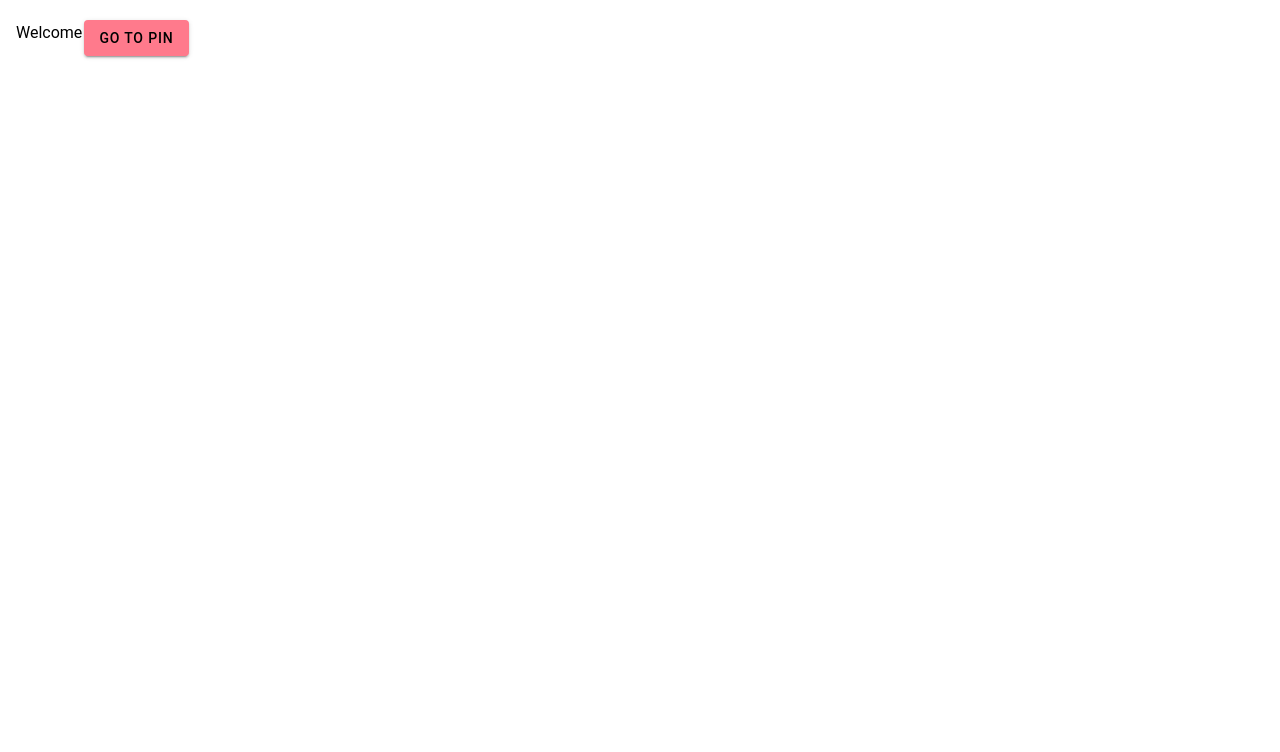
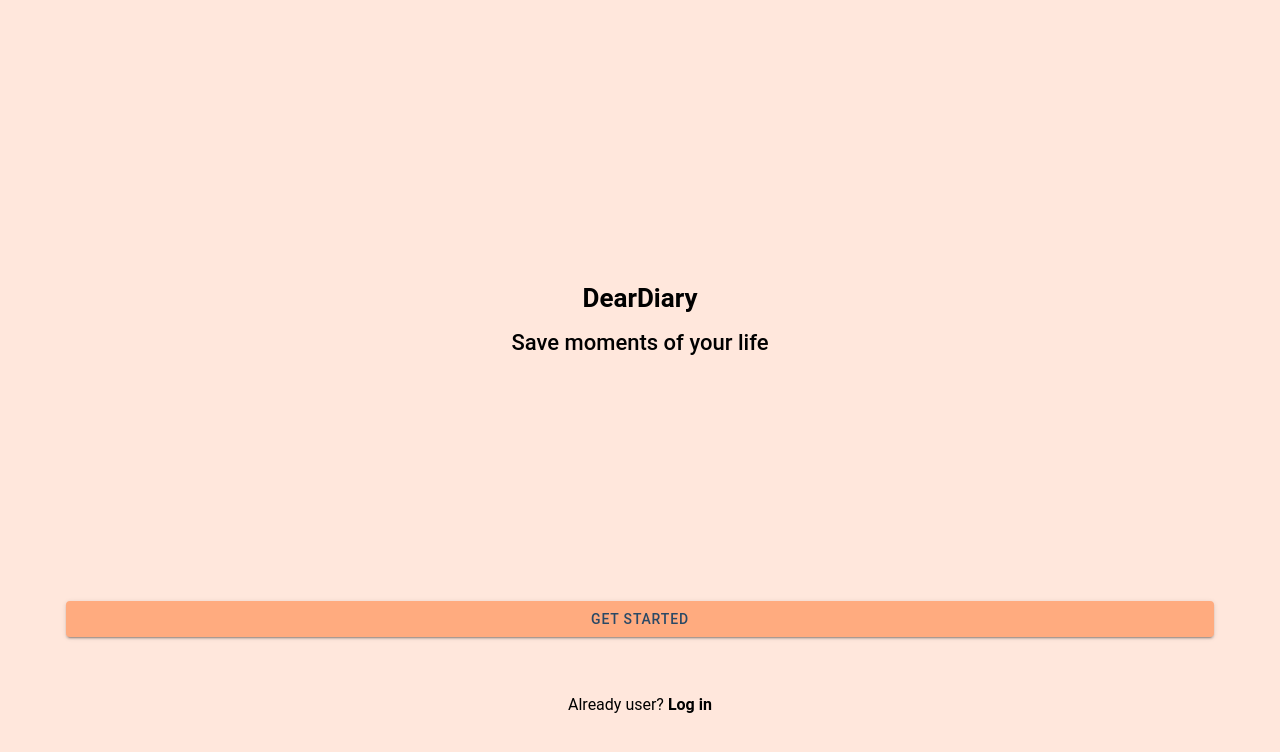
Before and after one commit to tommaso-caputi/journaling-app, a React (Vite) app in the folder dear-diary/: page /mainlog in a window 1280 px wide. Shown: the top 752 px of the page. Built offline with nearby package versions, Linux system fonts and the light colour scheme.

Commit message:
set global css vars and css of first page

```diff
--- a/dear-diary/src/pages/Pin.tsx
+++ b/dear-diary/src/pages/Pin.tsx
@@ -6,7 +6,7 @@ const Pin: React.FC = () => {
             <IonHeader>
                 <IonToolbar>
                     <IonButtons slot="start">
-                        <IonBackButton defaultHref="/mainlog"></IonBackButton>
+                        <IonBackButton text="" defaultHref="/mainlog"></IonBackButton>
                     </IonButtons>
                     <IonTitle>Pin</IonTitle>
                 </IonToolbar>
--- /dev/null
+++ b/dear-diary/src/pages/Welcome.css
@@ -0,0 +1,28 @@
+.container {
+    display: flex;
+    text-align: center;
+    flex-direction: column;
+    justify-content: space-around;
+    height: 100%;
+    margin: 5%;
+}
+
+.container2 {
+    display: flex;
+    text-align: center;
+    flex-direction: column;
+    justify-content: space-between;
+}
+
+
+.margin {
+    margin-bottom: 5%;
+}
+
+.margin2 {
+    margin-bottom: 20%;
+}
+
+.bold {
+    font-weight: bold;
+}
--- a/dear-diary/src/pages/Welcome.tsx
+++ b/dear-diary/src/pages/Welcome.tsx
@@ -1,15 +1,31 @@
-import { IonButton, IonContent, IonHeader, IonNavLink, IonPage, IonTitle, IonToolbar } from '@ionic/react';
+import { IonButton, IonContent, IonHeader, IonNavLink, IonPage, IonText, IonTitle, IonToolbar } from '@ionic/react';
 import Pin from './Pin';
+import './Welcome.css';
 
 const Welcome: React.FC = () => {
   return (
     <IonPage>
-      <IonContent class="ion-padding">
-        Welcome
-        <IonNavLink routerDirection="forward" component={() => <Pin />}>
-          <IonButton>go to pin</IonButton>
-        </IonNavLink>
-      </IonContent>
+      <div className='container'>
+        <div></div>
+        <div></div>
+        <div></div>
+        <div></div>
+        <div className='container2'>
+          <div className='margin2'>
+            <h1 className='bold'>DearDiary</h1>
+            <h3>Save moments of your life</h3>
+          </div>
+          <IonButton className='margin'>
+            Get started
+          </IonButton>
+          <IonNavLink routerDirection="forward" component={() => <Pin />}>
+            <IonText>
+              Already user? <IonText className='bold'>Log in</IonText>
+            </IonText>
+          </IonNavLink>
+        </div>
+      </div>
+
     </IonPage>
   );
 };
--- a/dear-diary/src/theme/variables.css
+++ b/dear-diary/src/theme/variables.css
@@ -1,242 +1,32 @@
-/* Ionic Variables and Theming. For more info, please see:
-http://ionicframework.com/docs/theming/ */
+:root {
+  --text-color: #000000;
+  --background-color: #ffe7dc;
+  --primary-color: #ffab7f;
+  --primary-color-shade: #f79c6b;
+  --secondary-color: #2a4966;
 
-/** Ionic CSS Variables **/
-:root {
-  /** primary **/
-  --ion-color-primary: #ff7a8c;
-  --ion-color-primary-rgb: 255, 122, 140;
-  --ion-color-primary-contrast: #000000;
-  --ion-color-primary-contrast-rgb: 0, 0, 0;
-  --ion-color-primary-shade: #e06b7b;
-  --ion-color-primary-tint: #ff8798;
+  /* --ion-font-family: "Verdana"; */
 
-  /** secondary **/
-  --ion-color-secondary: #3dc2ff;
-  --ion-color-secondary-rgb: 61, 194, 255;
-  --ion-color-secondary-contrast: #ffffff;
-  --ion-color-secondary-contrast-rgb: 255, 255, 255;
-  --ion-color-secondary-shade: #36abe0;
-  --ion-color-secondary-tint: #50c8ff;
+  --ion-color-primary: var(--primary-color);
+  --ion-color-primary-shade: var(--primary-color-shade);
 
-  /** tertiary **/
-  --ion-color-tertiary: #5260ff;
-  --ion-color-tertiary-rgb: 82, 96, 255;
-  --ion-color-tertiary-contrast: #ffffff;
-  --ion-color-tertiary-contrast-rgb: 255, 255, 255;
-  --ion-color-tertiary-shade: #4854e0;
-  --ion-color-tertiary-tint: #6370ff;
+  color: var(--text-color);
+  --ion-text-color: var(--text-color);
 
-  /** success **/
-  --ion-color-success: #2dd36f;
-  --ion-color-success-rgb: 45, 211, 111;
-  --ion-color-success-contrast: #ffffff;
-  --ion-color-success-contrast-rgb: 255, 255, 255;
-  --ion-color-success-shade: #28ba62;
-  --ion-color-success-tint: #42d77d;
-
-  /** warning **/
-  --ion-color-warning: #ffc409;
-  --ion-color-warning-rgb: 255, 196, 9;
-  --ion-color-warning-contrast: #000000;
-  --ion-color-warning-contrast-rgb: 0, 0, 0;
-  --ion-color-warning-shade: #e0ac08;
-  --ion-color-warning-tint: #ffca22;
-
-  /** danger **/
-  --ion-color-danger: #eb445a;
-  --ion-color-danger-rgb: 235, 68, 90;
-  --ion-color-danger-contrast: #ffffff;
-  --ion-color-danger-contrast-rgb: 255, 255, 255;
-  --ion-color-danger-shade: #cf3c4f;
-  --ion-color-danger-tint: #ed576b;
-
-  /** dark **/
-  --ion-color-dark: #222428;
-  --ion-color-dark-rgb: 34, 36, 40;
-  --ion-color-dark-contrast: #ffffff;
-  --ion-color-dark-contrast-rgb: 255, 255, 255;
-  --ion-color-dark-shade: #1e2023;
-  --ion-color-dark-tint: #383a3e;
-
-  /** medium **/
-  --ion-color-medium: #92949c;
-  --ion-color-medium-rgb: 146, 148, 156;
-  --ion-color-medium-contrast: #ffffff;
-  --ion-color-medium-contrast-rgb: 255, 255, 255;
-  --ion-color-medium-shade: #808289;
-  --ion-color-medium-tint: #9d9fa6;
-
-  /** light **/
-  --ion-color-light: #f4f5f8;
-  --ion-color-light-rgb: 244, 245, 248;
-  --ion-color-light-contrast: #000000;
-  --ion-color-light-contrast-rgb: 0, 0, 0;
-  --ion-color-light-shade: #d7d8da;
-  --ion-color-light-tint: #f5f6f9;
+  --ion-background-color: var(--background-color);
 }
 
-@media (prefers-color-scheme: dark) {
-  /*
-   * Dark Colors
-   * -------------------------------------------
-   */
-
-  body {
-    --ion-color-primary: #ff7a8c;
-    --ion-color-primary-rgb: 255, 122, 140;
-    --ion-color-primary-contrast: #000000;
-    --ion-color-primary-contrast-rgb: 0, 0, 0;
-    --ion-color-primary-shade: #e06b7b;
-    --ion-color-primary-tint: #ff8798;
-
-    --ion-color-secondary: #50c8ff;
-    --ion-color-secondary-rgb: 80,200,255;
-    --ion-color-secondary-contrast: #ffffff;
-    --ion-color-secondary-contrast-rgb: 255,255,255;
-    --ion-color-secondary-shade: #46b0e0;
-    --ion-color-secondary-tint: #62ceff;
-
-    --ion-color-tertiary: #6a64ff;
-    --ion-color-tertiary-rgb: 106,100,255;
-    --ion-color-tertiary-contrast: #ffffff;
-    --ion-color-tertiary-contrast-rgb: 255,255,255;
-    --ion-color-tertiary-shade: #5d58e0;
-    --ion-color-tertiary-tint: #7974ff;
-
-    --ion-color-success: #2fdf75;
-    --ion-color-success-rgb: 47,223,117;
-    --ion-color-success-contrast: #000000;
-    --ion-color-success-contrast-rgb: 0,0,0;
-    --ion-color-success-shade: #29c467;
-    --ion-color-success-tint: #44e283;
-
-    --ion-color-warning: #ffd534;
-    --ion-color-warning-rgb: 255,213,52;
-    --ion-color-warning-contrast: #000000;
-    --ion-color-warning-contrast-rgb: 0,0,0;
-    --ion-color-warning-shade: #e0bb2e;
-    --ion-color-warning-tint: #ffd948;
-
-    --ion-color-danger: #ff4961;
-    --ion-color-danger-rgb: 255,73,97;
-    --ion-color-danger-contrast: #ffffff;
-    --ion-color-danger-contrast-rgb: 255,255,255;
-    --ion-color-danger-shade: #e04055;
-    --ion-color-danger-tint: #ff5b71;
-
-    --ion-color-dark: #f4f5f8;
-    --ion-color-dark-rgb: 244,245,248;
-    --ion-color-dark-contrast: #000000;
-    --ion-color-dark-contrast-rgb: 0,0,0;
-    --ion-color-dark-shade: #d7d8da;
-    --ion-color-dark-tint: #f5f6f9;
-
-    --ion-color-medium: #989aa2;
-    --ion-color-medium-rgb: 152,154,162;
-    --ion-color-medium-contrast: #000000;
-    --ion-color-medium-contrast-rgb: 0,0,0;
-    --ion-color-medium-shade: #86888f;
-    --ion-color-medium-tint: #a2a4ab;
-
-    --ion-color-light: #222428;
-    --ion-color-light-rgb: 34,36,40;
-    --ion-color-light-contrast: #ffffff;
-    --ion-color-light-contrast-rgb: 255,255,255;
-    --ion-color-light-shade: #1e2023;
-    --ion-color-light-tint: #383a3e;
-  }
-
-  /*
-   * iOS Dark Theme
-   * -------------------------------------------
-   */
-
-  .ios body {
-    --ion-background-color: #000000;
-    --ion-background-color-rgb: 0,0,0;
-
-    --ion-text-color: #ffffff;
-    --ion-text-color-rgb: 255,255,255;
-
-    --ion-color-step-50: #0d0d0d;
-    --ion-color-step-100: #1a1a1a;
-    --ion-color-step-150: #262626;
-    --ion-color-step-200: #333333;
-    --ion-color-step-250: #404040;
-    --ion-color-step-300: #4d4d4d;
-    --ion-color-step-350: #595959;
-    --ion-color-step-400: #666666;
-    --ion-color-step-450: #737373;
-    --ion-color-step-500: #808080;
-    --ion-color-step-550: #8c8c8c;
-    --ion-color-step-600: #999999;
-    --ion-color-step-650: #a6a6a6;
-    --ion-color-step-700: #b3b3b3;
-    --ion-color-step-750: #bfbfbf;
-    --ion-color-step-800: #cccccc;
-    --ion-color-step-850: #d9d9d9;
-    --ion-color-step-900: #e6e6e6;
-    --ion-color-step-950: #f2f2f2;
-
-    --ion-item-background: #000000;
-
-    --ion-card-background: #1c1c1d;
-  }
-
-  .ios ion-modal {
-    --ion-background-color: var(--ion-color-step-100);
-    --ion-toolbar-background: var(--ion-color-step-150);
-    --ion-toolbar-border-color: var(--ion-color-step-250);
-  }
-
-
-  /*
-   * Material Design Dark Theme
-   * -------------------------------------------
-   */
-
-  .md body {
-    --ion-background-color: #121212;
-    --ion-background-color-rgb: 18,18,18;
-
-    --ion-text-color: #ffffff;
-    --ion-text-color-rgb: 255,255,255;
-
-    --ion-border-color: #222222;
-
-    --ion-color-step-50: #1e1e1e;
-    --ion-color-step-100: #2a2a2a;
-    --ion-color-step-150: #363636;
-    --ion-color-step-200: #414141;
-    --ion-color-step-250: #4d4d4d;
-    --ion-color-step-300: #595959;
-    --ion-color-step-350: #656565;
-    --ion-color-step-400: #717171;
-    --ion-color-step-450: #7d7d7d;
-    --ion-color-step-500: #898989;
-    --ion-color-step-550: #949494;
-    --ion-color-step-600: #a0a0a0;
-    --ion-color-step-650: #acacac;
-    --ion-color-step-700: #b8b8b8;
-    --ion-color-step-750: #c4c4c4;
-    --ion-color-step-800: #d0d0d0;
-    --ion-color-step-850: #dbdbdb;
-    --ion-color-step-900: #e7e7e7;
-    --ion-color-step-950: #f3f3f3;
-
-    --ion-item-background: #1e1e1e;
-
-    --ion-toolbar-background: #1f1f1f;
-
-    --ion-tab-bar-background: #1f1f1f;
-
-    --ion-card-background: #1e1e1e;
-  }
+ion-button {
+  color: var(--secondary-color);
+  background-color: var(--primary-color);
+  border-radius: 20px;
 }
 
-html {
-  /* For more information on dynamic font scaling, visit the documentation:
-  https://ionicframework.com/docs/layout/dynamic-font-scaling */
-  --ion-dynamic-font: var(--ion-default-dynamic-font);
+ion-toolbar {
+  --background: var(--primary-color);
+  --color: var(--text-color);
 }
+
+ion-back-button {
+  --color: var(--text-color);
+}
```
Also changed, not shown: dear-diary/src/components/Button.tsx (added, +16 -0 lines), dear-diary/src/components/ExploreContainer.css (deleted, +0 -24 lines), dear-diary/src/components/ExploreContainer.tsx (deleted, +0 -16 lines).
